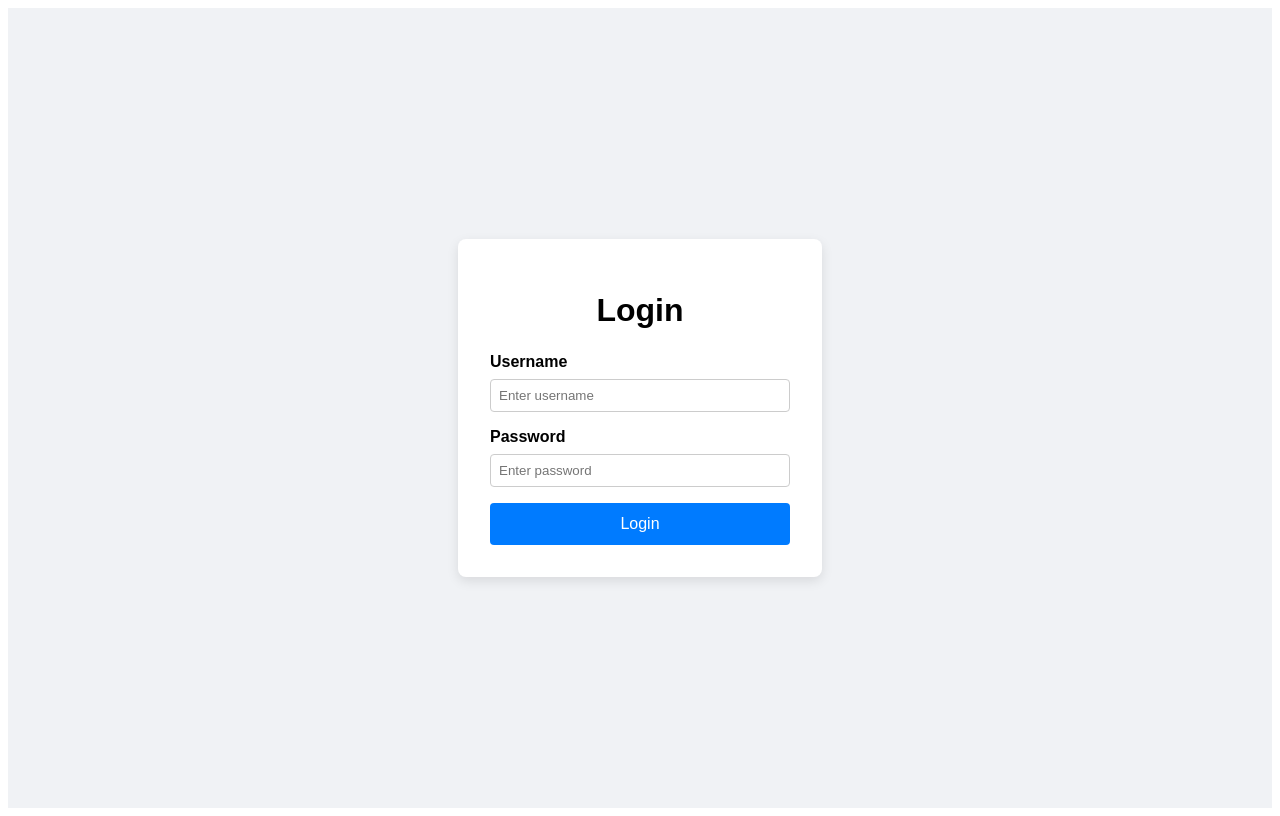
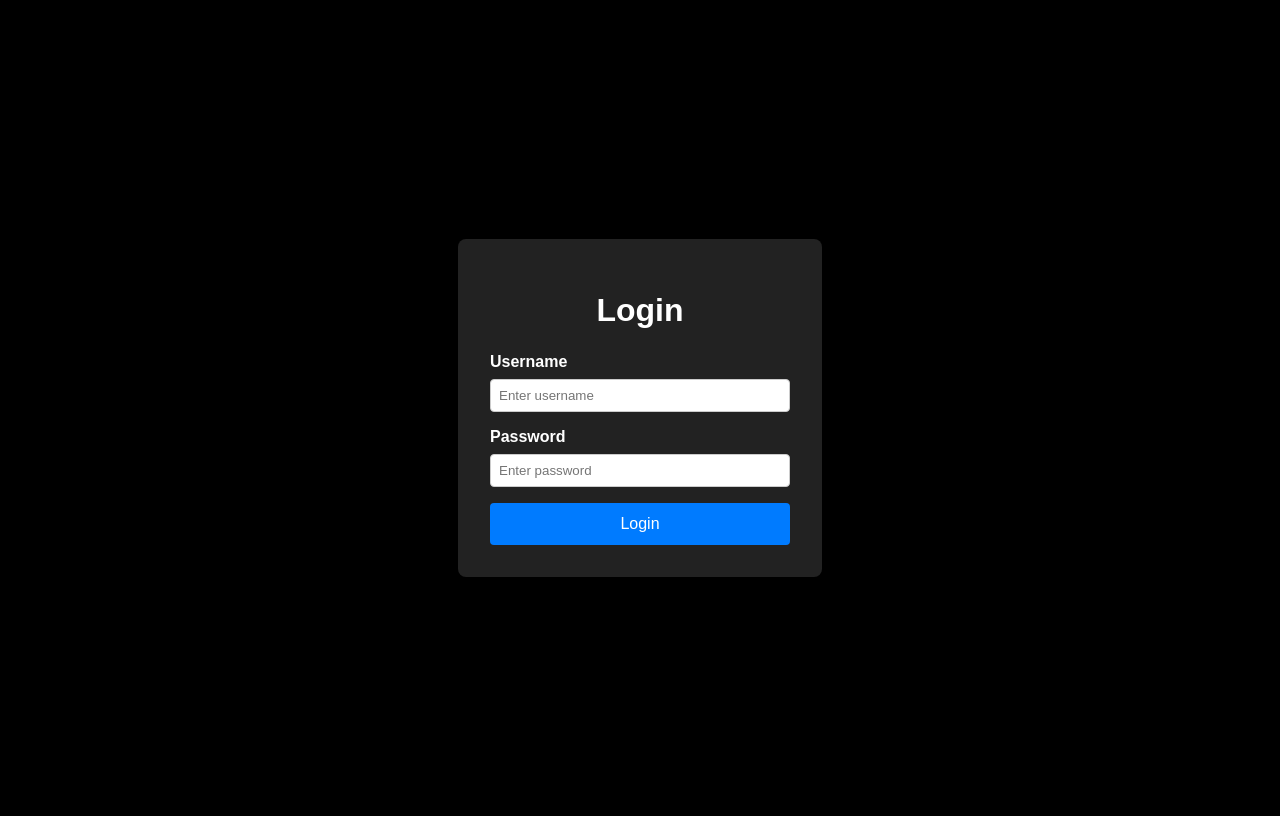
Before and after one commit to jnportales/order-pizza-ui, a React app: page / in a window 1280 px wide. Built offline with nearby package versions, Linux system fonts and the light colour scheme.

Commit message:
updated to dark theme to save my eyes for now

```diff
--- a/src/index.js
+++ b/src/index.js
@@ -3,4 +3,16 @@ import ReactDOM from 'react-dom/client';
 import App from './App.jsx';
 
 const root = ReactDOM.createRoot(document.getElementById('root'));
-root.render(<App />);
+root.render(
+  <>
+    <style>
+      {`
+        body {
+          background-color: black;
+          color: white;
+        }
+      `}
+    </style>
+    <App />
+  </>
+);
--- a/src/pages/LoginPage.jsx
+++ b/src/pages/LoginPage.jsx
@@ -33,13 +33,13 @@ const LoginPage = () => {
       justifyContent: 'center',
       height: '100vh',
       fontFamily: 'Arial, sans-serif',
-      backgroundColor: '#f0f2f5',
+      backgroundColor: 'black',
     },
     card: {
       padding: '2rem',
       borderRadius: '8px',
       boxShadow: '0 4px 12px rgba(0,0,0,0.1)',
-      backgroundColor: '#fff',
+      backgroundColor: '#222',
       width: '300px',
       textAlign: 'center',
     },
```
